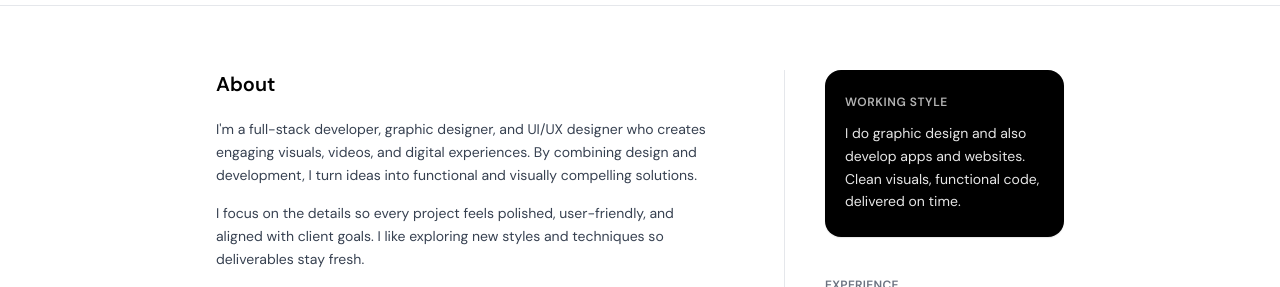
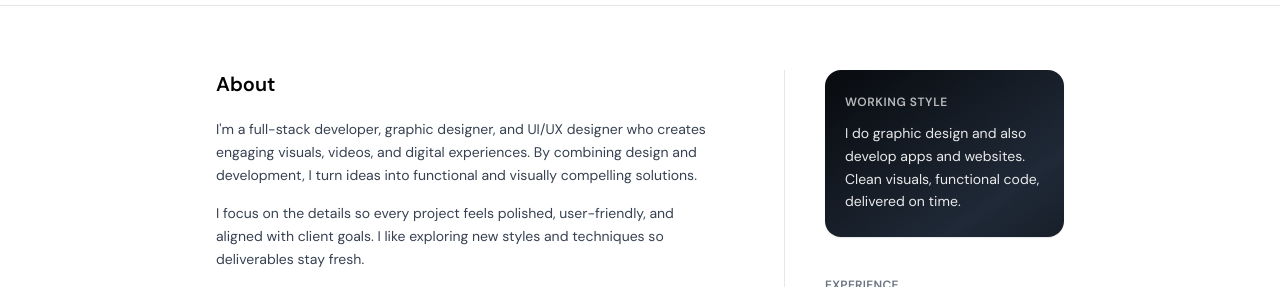
Before and after one commit to Drdrez/andre-portfolio, a Next.js app: page / in a window 1280 px wide. Shown: the part 211-498 px from the top of the page. Built offline with nearby package versions, Linux system fonts and the light colour scheme.

Commit message:
gradient card

```diff
--- a/app/globals.css
+++ b/app/globals.css
@@ -96,3 +96,20 @@
 .animate-in {
   animation: animate-in 0.2s ease-out;
 }
+
+@keyframes gradient-shift {
+  0% {
+    background-position: 0% 50%;
+  }
+  50% {
+    background-position: 100% 50%;
+  }
+  100% {
+    background-position: 0% 50%;
+  }
+}
+
+.animate-gradient-shift {
+  animation: gradient-shift 6s ease infinite;
+  background-size: 200% 200%;
+}
--- a/app/page.tsx
+++ b/app/page.tsx
@@ -314,7 +314,7 @@ export default function Home() {
             {/* Sidebar — sticky, compact experience (vertical timeline line) */}
             <aside className="mt-16 min-w-0 border-t border-border pt-12 lg:mt-0 lg:border-l lg:border-t-0 lg:pl-10 lg:pt-0">
               <div className="space-y-8 lg:sticky lg:top-24 lg:space-y-10">
-                <div className="rounded-2xl bg-text-primary px-5 py-6 text-interactive-contrast shadow-3">
+                <div className="rounded-2xl bg-gradient-to-br from-black via-gray-800 to-black animate-gradient-shift px-5 py-6 text-white shadow-3">
                   <p className="text-xs font-semibold uppercase tracking-wider opacity-70">
                     Working style
                   </p>
```
